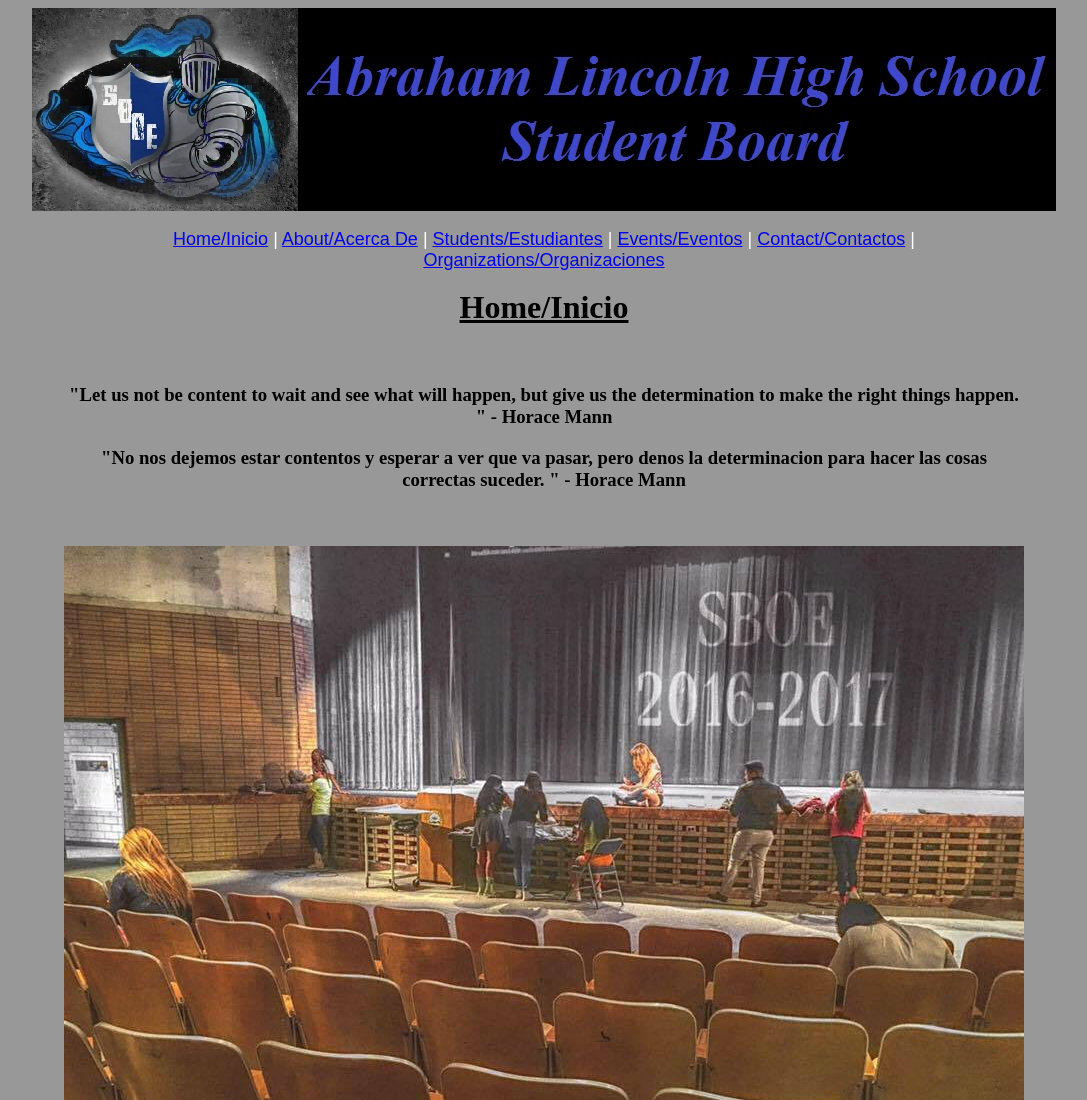
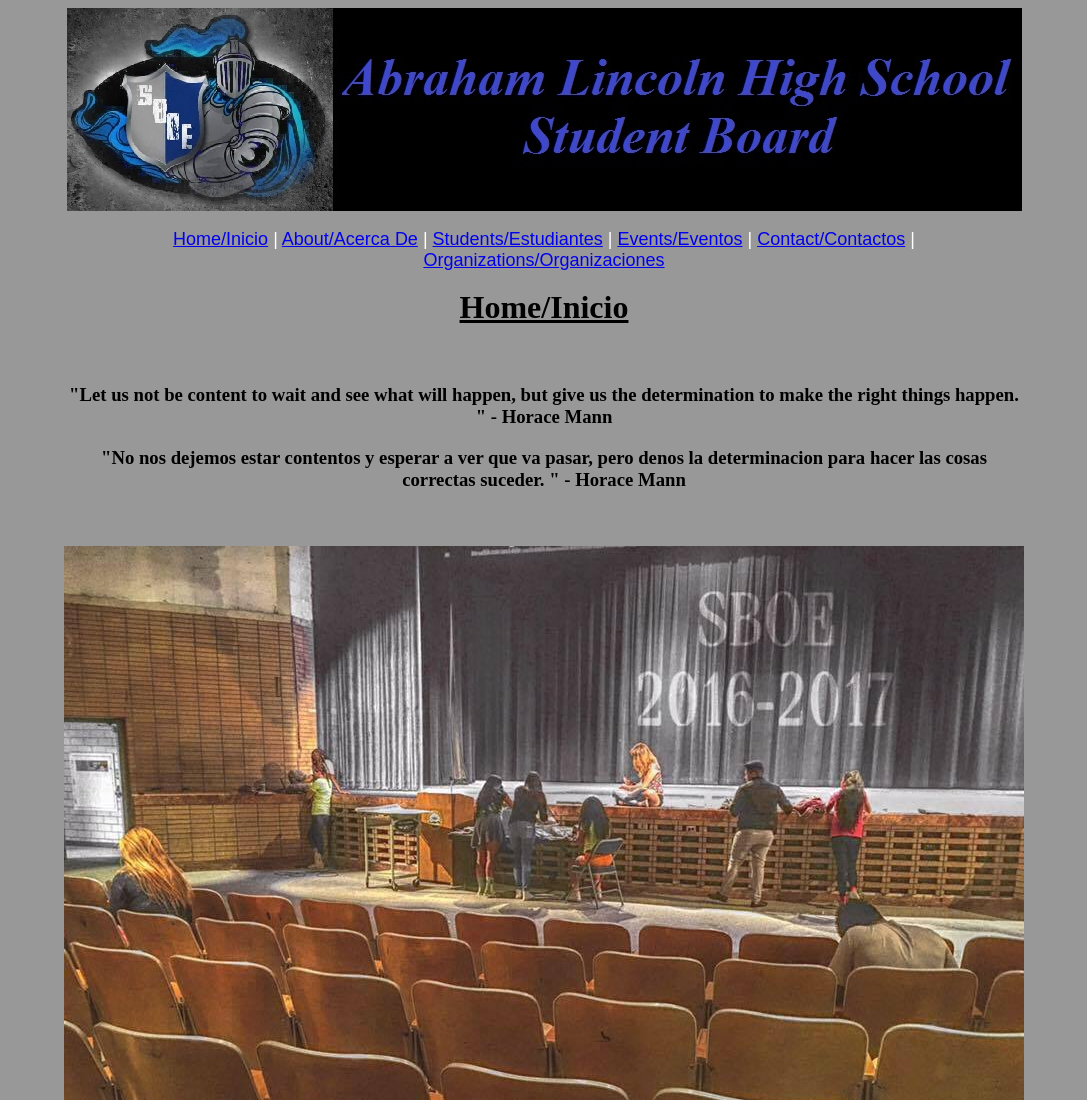
Before and after one commit to Moises74/ALHSStudentBoard, a plain HTML site: page index.html in a window 1280 px wide. Shown: the top 1100 px of the page, without its empty margins (96-1183 px from the left). Drawn offline with Linux system fonts and the light colour scheme.

Commit message:
Last time. I am so done. Sun's coming up.....

```diff
--- a/index.html
+++ b/index.html
@@ -7,7 +7,7 @@
 <table width="955" align="center" cellpadding="0" cellspacing="0">
 <tr>
 <td>
-<img src="banner.jpg">
+<img src="banner2.jpg">
 </td>
 </tr>
 </table>
```
